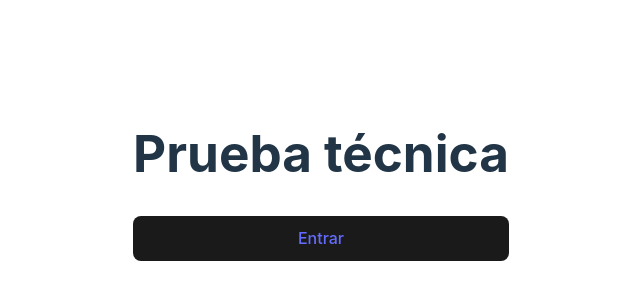
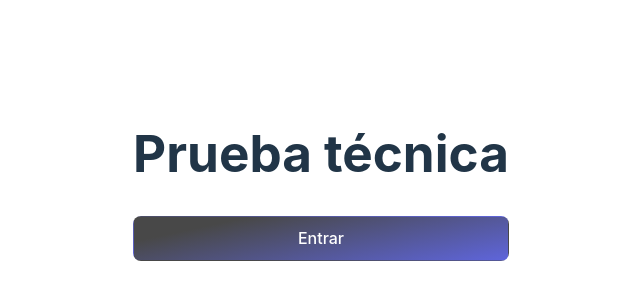
Before and after one commit to GwerhDev/VueApp-Client, a Vue app: page / in a window 1280 px wide. Shown: the part 224-524 px from the top of the page, without its empty margins (319-959 px from the left). Built offline with nearby package versions, Linux system fonts and the light colour scheme.

Commit message:
styling buttons

```diff
--- a/src/app/components/Buttons/Back/BackButton.component.scss
+++ b/src/app/components/Buttons/Back/BackButton.component.scss
@@ -5,13 +5,15 @@
   font-size: 1em;
   font-weight: 500;
   font-family: inherit;
-  background-color: #1a1a1a;
+  background: linear-gradient(168deg, rgb(72, 72, 72) 20%, var(--primary-color) 120%);
   cursor: pointer;
   transition: border-color 0.25s;
+  color: white;
 }
 
 .router-link:hover {
   border-color: var(--primary-color);
+  background: linear-gradient(168deg, rgb(17, 17, 17) 20%, var(--primary-hover-color) 120%);
 }
 .router-link:focus,
 .router-link:focus-visible {
--- a/src/app/components/Buttons/Enter/EnterButton.component.scss
+++ b/src/app/components/Buttons/Enter/EnterButton.component.scss
@@ -5,13 +5,15 @@
   font-size: 1em;
   font-weight: 500;
   font-family: inherit;
-  background-color: #1a1a1a;
+  background: linear-gradient(168deg, rgb(72, 72, 72) 20%, var(--primary-color) 120%);
+  color: white;
   cursor: pointer;
-  transition: border-color 0.25s;
+  transition-duration: .4s;
 }
 
 .router-link:hover {
   border-color: var(--primary-color);
+  background: linear-gradient(168deg, rgb(17, 17, 17) 20%, var(--primary-hover-color) 120%);
 }
 .router-link:focus,
 .router-link:focus-visible {
--- a/src/styles/style.css
+++ b/src/styles/style.css
@@ -88,12 +88,13 @@ button {
   font-size: 1em;
   font-weight: 500;
   font-family: inherit;
-  background-color: #1a1a1a;
+  background: linear-gradient(168deg, rgb(72, 72, 72) 20%, var(--primary-color) 120%);
   cursor: pointer;
   transition: border-color 0.25s;
 }
 button:hover {
   border-color: var(--primary-color);
+  background: linear-gradient(168deg, rgb(17, 17, 17) 20%, var(--primary-hover-color) 120%);
 }
 button:focus,
 button:focus-visible {
@@ -131,3 +132,21 @@ ul {
     background-color: #f9f9f9;
   }
 }
+
+::-webkit-scrollbar {
+  width: 5px;
+  height: 100%;
+}
+
+::-webkit-scrollbar-track {
+  background: linear-gradient(168deg, rgb(72, 72, 72) 20%, var(--primary-color) 120%);
+}
+
+::-webkit-scrollbar-thumb {
+  background: linear-gradient(168deg, rgb(65, 65, 65) 20%, var(--primary-color) 120%);
+  border-radius: 1px;
+}
+
+::-webkit-scrollbar-thumb:hover {
+  background: linear-gradient(168deg, rgb(0, 0, 0) 20%, var(--primary-hover-color) 120%);
+}
```
